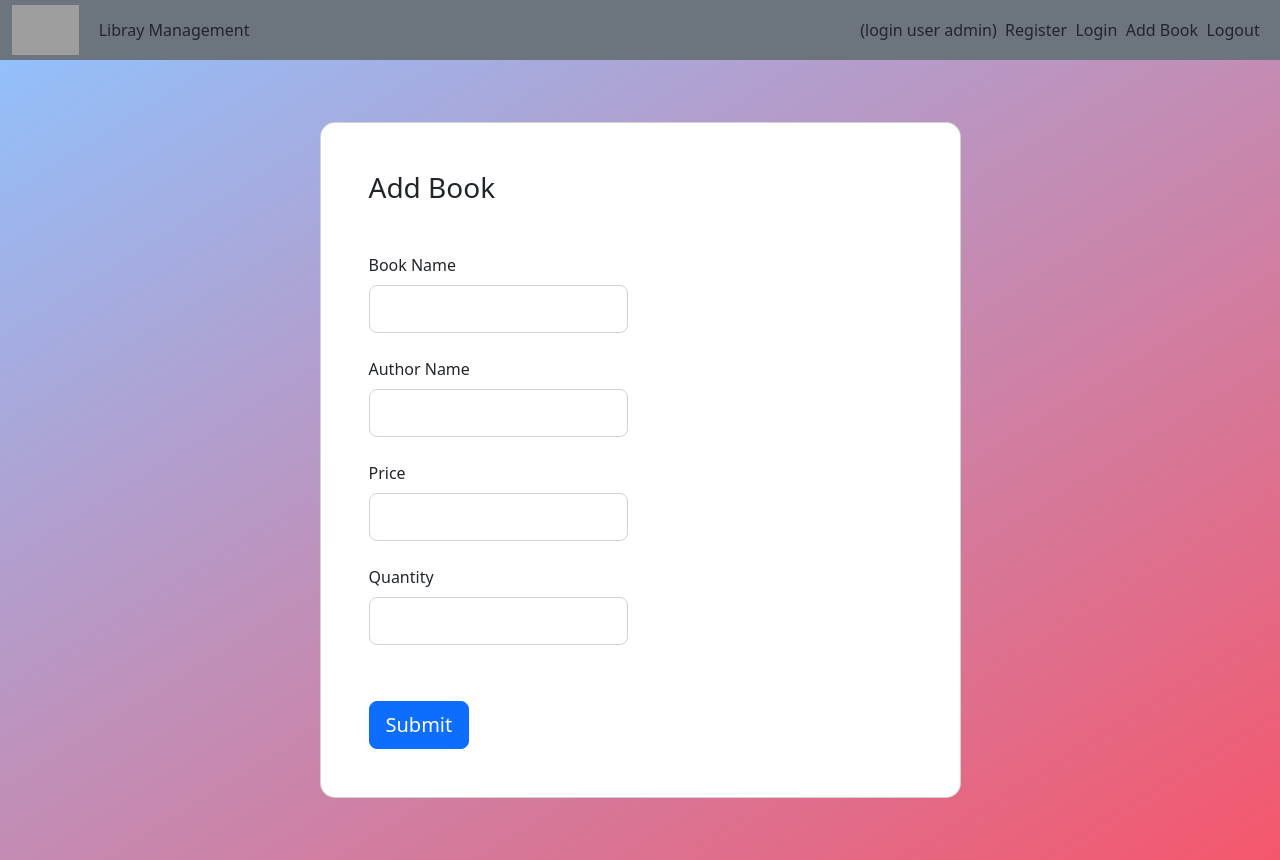
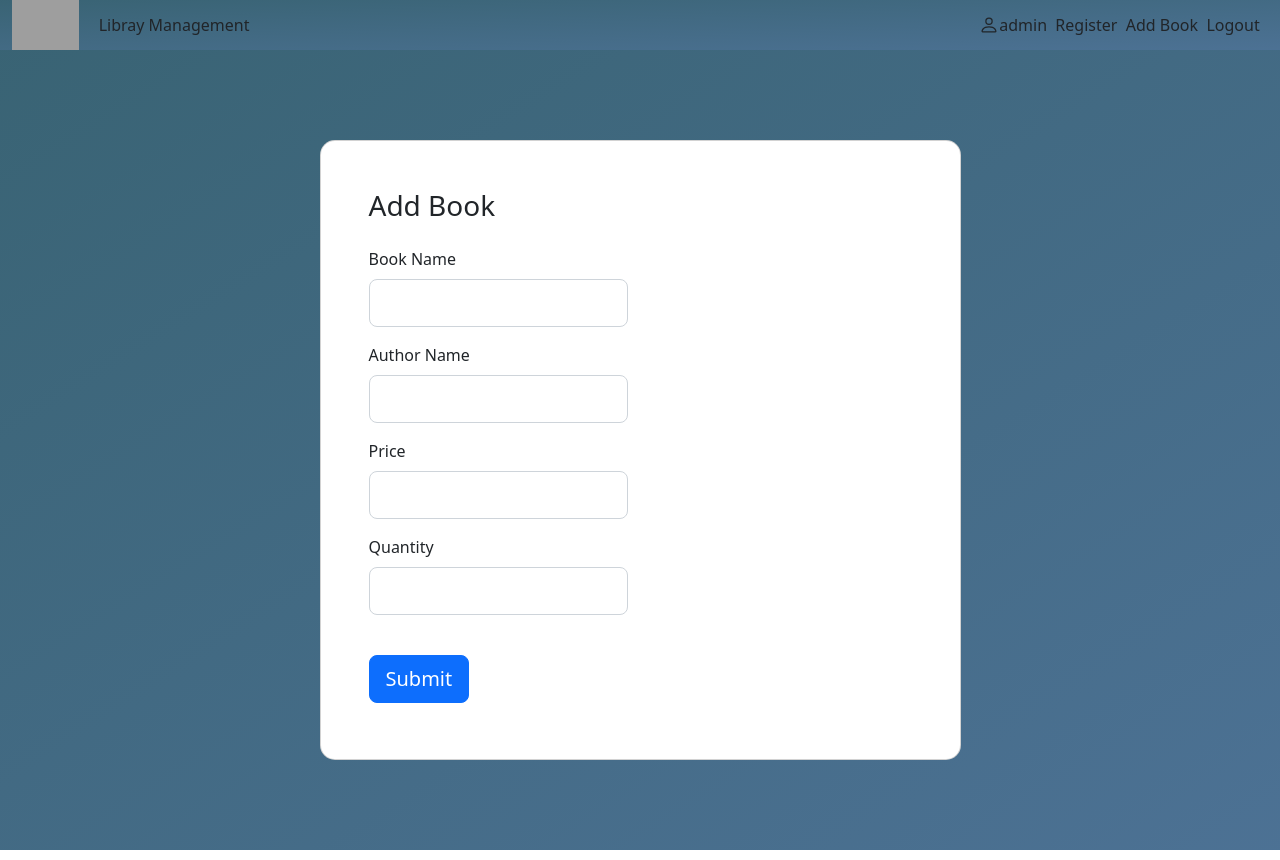
Before and after one commit to Harshtroo/library_management_system, a Django app: page /add_book/ in a window 1280 px wide. Run offline with Django 4.2, Linux system fonts and the light colour scheme; a user stored in the database is signed in; some libraries are stand-ins or nearby versions; grey boxes are pictures that could not be loaded.

Commit message:
small change

```diff
--- a/libray_management/libray/models.py
+++ b/libray_management/libray/models.py
@@ -17,4 +17,4 @@ class Book(models.Model):
     book_name = models.CharField(max_length=200)
     author_name = models.CharField(max_length=100)
     price = models.IntegerField()
-    quantity = models.IntegerField(default=0,)
+    quantity = models.IntegerField(default=0)
--- a/libray_management/libray/urls.py
+++ b/libray_management/libray/urls.py
@@ -11,5 +11,6 @@ urlpatterns = [
     path('create_user/',views.CreateUser.as_view(),name="create_user"),
     path('add_book/',views.AddBooks.as_view(),name="add_book"),
     path('success_register/',views.SuccessMessage.as_view(),name="success_register"),
+    # path('register_user/',views.RegisterUserList.as_view(),name="register_user"),
 
 ]
--- a/libray_management/libray/views.py
+++ b/libray_management/libray/views.py
@@ -1,6 +1,6 @@
 from django.shortcuts import render
 from django.shortcuts import redirect
-from django.views.generic import TemplateView,CreateView
+from django.views.generic import TemplateView,CreateView,ListView
 from .models import User
 from .forms import UserForm,AddBook
 from django.contrib.auth.views import LoginView,LogoutView
@@ -9,6 +9,9 @@ from django.http import HttpResponse,JsonResponse
 from django.urls import reverse,reverse_lazy
 from django.contrib.auth import authenticate,login
 from django.contrib import messages
+from django.contrib.auth.mixins import LoginRequiredMixin
+from .mixin import MyCustomPermissions
+from django.contrib.auth.models import Group, User, Permission
 
 class Home(TemplateView):
     template_name ="home.html"
@@ -17,40 +20,21 @@ class Login(LoginView):
     '''login class '''
     template_name = 'login.html'
 
-    # def dispatch(self, request, *args, **kwargs):
-    #     username = request.GET.get("username")
-    #     password = request.GET.get("password")
-    #     user = authenticate(username=username, password=password)
-    #     if user is not None:
-    #         if user.is_acctive:
-    #             login(request,user)
-    #     return super().dispatch(request, *args, **kwargs)
-
-    def get(self, request, *args, **kwargs):
-        if request.user.is_authenticated:
-            # print(request.POST)
-            print(request)
-            return JsonResponse({"message":"success"})
-        return super().get(request, *args, **kwargs)
-
     def post(self, request, *args, **kwargs):
         username = request.POST.get("username",None)
         password = request.POST.get("password",None)
         # print("username",username," password",password)
         user =  authenticate(username= username, password=password)
-        print(user)
-        if user is not None  and user.is_active:
-            print("inside user",user)
+        # print(user)
+        if user is not None:
+            # print("inside user",user)
             login(request,user)
+            messages.success(self.request,"successfully login")
             return JsonResponse({"message":"success"})
-        return JsonResponse({"error":"user not found."})
 
-
-
-
-        # if request.user.is_authenticated :
-        #     print("post request++++++++++++",request.POST)
-        # return super().get(request, *args, **kwargs)
+        elif user is None:
+            messages.error(self.request,"username and password not match.")
+            return JsonResponse({"message":"error"})
 
 class Logout(LogoutView):
     '''logout class'''
@@ -65,19 +49,25 @@ class CreateUser(CreateView):
         user_form = self.form_class(request.POST or None)
 
         if user_form.is_valid():
-            user = user_form.save(commit=False)
+            user = user_form.save()
             user.save()
+            user_role = user.role
+            group = Group.objects.get(name = user_role)
+            user.groups.add(group.id)
             messages.success(self.request,"successfully register.")
             return JsonResponse({"message":"success"})
+        messages.error(self.request,"username is already registered.")
 
-        # else:
-        #     messages.error(self.request, 'You are already register.')
         return JsonResponse({"error":"user not found."})
 
-class AddBooks(CreateView):
+class AddBooks(LoginRequiredMixin,MyCustomPermissions,CreateView):
     '''add book'''
+    login_url = 'login'
     template_name = "add_book.html"
     form_class =AddBook
+    permission_required  = {
+        "GET": ["libray.add_book"]
+    }
 
     def post(self, request, *args, **kwargs):
         book_form = self.form_class(request.POST or None)
@@ -88,7 +78,19 @@ class AddBooks(CreateView):
             messages.success(self.request,"successfully Add book.")
 
             return JsonResponse({"message":"success"})
+        print("fnvdvdfvb")
+        messages.error(self.request,"You are not authoricesd.")
         return JsonResponse({"error":"user not found."})
 
 class SuccessMessage(TemplateView):
     template_name = 'successpage.html'
+
+# class RegisterUserList(ListView):
+#     model = User
+#     template_name = 'register_list.html'
+
+#     def post(self,request,*args,**kwargs):
+#         user_list = User.objects.all()
+#         print(user_list)
+#         messages.error(request=self.request, message="You are not authoricesd.")
+#         return JsonResponse({"message":"success"})
--- a/libray_management/templates/add_book.html
+++ b/libray_management/templates/add_book.html
@@ -7,13 +7,13 @@
     <style>
         .gradient-custom {
             /* fallback for old browsers */
-            background: #f093fb;
+            background: hwb(187 71% 19%);
 
             /* Chrome 10-25, Safari 5.1-6 */
-            background: -webkit-linear-gradient(to bottom right, rgba(240, 147, 251, 1), rgba(245, 87, 108, 1));
+            background: -webkit-linear-gradient(to bottom right, hsl(280, 25%, 60%), hsl(245, 30%, 65%));
 
             /* W3C, IE 10+/ Edge, Firefox 16+, Chrome 26+, Opera 12+, Safari 7+ */
-            background: linear-gradient(to bottom right, hsl(214, 93%, 78%), rgba(245, 87, 108, 1))
+            background: linear-gradient(to bottom right, hsl(197, 34%, 34%), hsl(209, 32%, 44%))
         }
 
         .card-registration .select-input.form-control[readonly]:not([disabled]) {
@@ -24,6 +24,8 @@
         }
 
         .card-registration .select-arrow {
+            overflow-y: hidden;
+            max-height: 400px;
             top: 13px;
         }
     </style>
@@ -46,11 +48,11 @@
                 <div class="col-12 col-lg-9 col-xl-7">
                     <div class="card shadow-2-strong card-registration" style="border-radius: 15px;">
                         <div class="card-body p-4 p-md-5">
-                            <h3 class="mb-4 pb-2 pb-md-0 mb-md-5">Add Book</h3>
+                            <h3 class="mb-4 pb-2 pb-md-0 mb-md-4">Add Book</h3>
                             <form>
 
                                 <div class="row">
-                                    <div class="col-md-6 mb-4">
+                                    <div class="col-md-6 mb-3">
                                         <div class="form-outline">
                                             <label class="form-label" for="bookname">Book Name</label>
                                             <input type="text" id="bookname" class="form-control form-control-lg" />
@@ -59,7 +61,7 @@
                                     </div>
                                 </div>
                                 <div class="row">
-                                    <div class="col-md-6 mb-4">
+                                    <div class="col-md-6 mb-3">
 
                                         <div class="form-outline">
                                             <label class="form-label" for="authorname">Author Name</label>
@@ -68,7 +70,7 @@
                                     </div>
                                 </div>
                                 <div class="row">
-                                    <div class="col-md-6 mb-4">
+                                    <div class="col-md-6 mb-3">
 
                                         <div class="form-outline">
                                             <label class="form-label" for="price">Price</label>
@@ -77,7 +79,7 @@
                                     </div>
                                 </div>
                                 <div class="row">
-                                    <div class="col-md-6 mb-4">
+                                    <div class="col-md-6 mb-2">
 
                                         <div class="form-outline">
                                             <label class="form-label" for="quantity">Quantity</label>
@@ -86,7 +88,7 @@
                                     </div>
                                 </div>
 
-                                <div class="mt-4 pt-2">
+                                <div class="mt-4 pt-2 mb-2">
                                     <input class="btn btn-primary btn-lg" type="button" value="Submit"
                                         onclick="bookdata()" />
                                 </div>
@@ -101,16 +103,16 @@
 <script>
     function bookdata() {
         var bookname = document.getElementById("bookname").value
-        var authorname  = document.getElementById("authorname").value
+        var authorname = document.getElementById("authorname").value
         var price = document.getElementById("price").value
-        var quantity =document.getElementById("quantity").value
+        var quantity = document.getElementById("quantity").value
         // console.log(bookname,authorname,price)
 
         var data = {
-            "book_name":bookname,
-            "author_name":authorname,
-            "price":price,
-            "quantity":quantity,
+            "book_name": bookname,
+            "author_name": authorname,
+            "price": price,
+            "quantity": quantity,
         }
         console.log(data);
         $.ajax({
--- a/libray_management/templates/base.html
+++ b/libray_management/templates/base.html
@@ -12,12 +12,23 @@
   <script src="https://cdn.jsdelivr.net/npm/bootstrap@5.0.2/dist/js/bootstrap.min.js"></script>
   <script src="https://cdn.jsdelivr.net/npm/@popperjs/core@2.9.2/dist/umd/popper.min.js"></script>
   <!-- <title>File Storage</title> -->
+  <style>
+    .container-fluid {
+      /* fallback for old browsers */
+      background: hwb(187 71% 19%);
 
+      /* Chrome 10-25, Safari 5.1-6 */
+      background: -webkit-linear-gradient(to bottom right, hsl(280, 25%, 60%), hsl(245, 30%, 65%));
+
+      /* W3C, IE 10+/ Edge, Firefox 16+, Chrome 26+, Opera 12+, Safari 7+ */
+      background: linear-gradient(to bottom right, hsl(197, 34%, 34%), hsl(209, 32%, 44%))
+    }
+  </style>
 </head>
 
 <body>
-  <nav class="navbar navbar-expand-sm bg-secondary navbar-dark" style="height:60px">
-    <div class="container-fluid"  max-width="100%">
+  <nav class="navbar navbar-expand-sm bg-secondary navbar-dark" style="height:50px">
+    <div class="container-fluid" max-width="100%">
       <img src="	https://thumbs.dreamstime.com/b/old-book-flying-le…t-books-as-symbol-knowledge-history-218640948.jpg"
         height="50pxz" max-width="100%">
 
@@ -31,21 +42,34 @@
       <div class="collapse navbar-collapse" id="navbarSupportedContent">
         <ul class="navbar-nav me-auto mb-2 mb-lg-0">
         </ul>
+        <svg xmlns="http://www.w3.org/2000/svg" width="20" height="30 " fill="currentColor" class="bi bi-person"
+          viewBox="0 0 16 16">
+          <path
+            d="M8 8a3 3 0 1 0 0-6 3 3 0 0 0 0 6Zm2-3a2 2 0 1 1-4 0 2 2 0 0 1 4 0Zm4 8c0 1-1 1-1 1H3s-1 0-1-1 1-4 6-4 6 3 6 4Zm-1-.004c-.001-.246-.154-.986-.832-1.664C11.516 10.68 10.289 10 8 10c-2.29 0-3.516.68-4.168 1.332-.678.678-.83 1.418-.832 1.664h10Z" />
+        </svg>
         {% if request.user.is_authenticated %}
-        <span>(login user {{user.username}})</span>
+        <span name="person-outline">{{user.username}}</span>
         {% endif %}&nbsp;&nbsp;
+
         <form class="d-flex">
-          <!-- <a class="nav-link active" aria-current="page" href="{% url 'home' %}">Home</a>&nbsp;&nbsp; -->
-
 
           <a class="nav-link active" aria-current="page" href="{% url 'create_user' %}">Register</a>&nbsp;&nbsp;
 
+          {% if request.user.is_authenticated %}
+
+          {% else %}
           <a class="nav-link active" aria-current="page" href="{% url 'login' %}">Login</a>&nbsp;&nbsp;
+          {% endif %}
+
+          {% if request.user.is_authenticated and request.user.role == 'librarian' %}
           <a class="nav-link active" aria-current="page" href="{% url 'add_book' %}">Add Book</a>&nbsp;&nbsp;
+          {% else %}
+          {% endif %}
 
           {% if request.user.is_authenticated %}
           <a class="nav-link active" aria-current="page" href="{% url 'logout' %}">Logout</a>&nbsp;&nbsp;
           {% endif %}
+
         </form>
       </div>
     </div>
```
Also changed, not shown: libray_management/libray/mixin.py (added, +26 -0 lines), libray_management/templates/create_user.html (+4 -4 lines), libray_management/templates/home.html (+23 -10 lines), libray_management/templates/login.html (+34 -10 lines), libray_management/templates/register_list.html (added, +41 -0 lines), libray_management/templates/successpage.html (+23 -2 lines), libray_management/db.sqlite3. Lines whose indentation alone changed are shown as unchanged.
